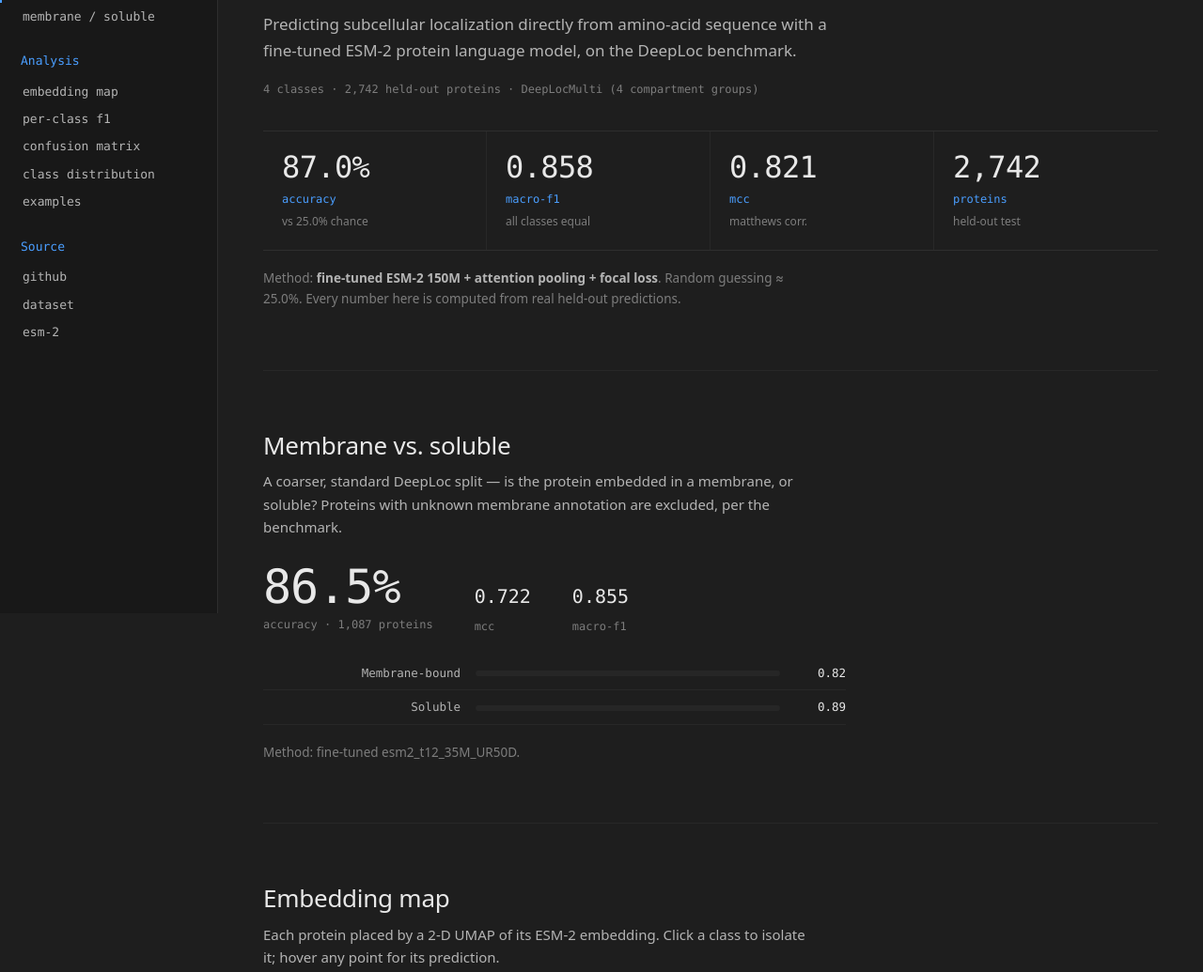
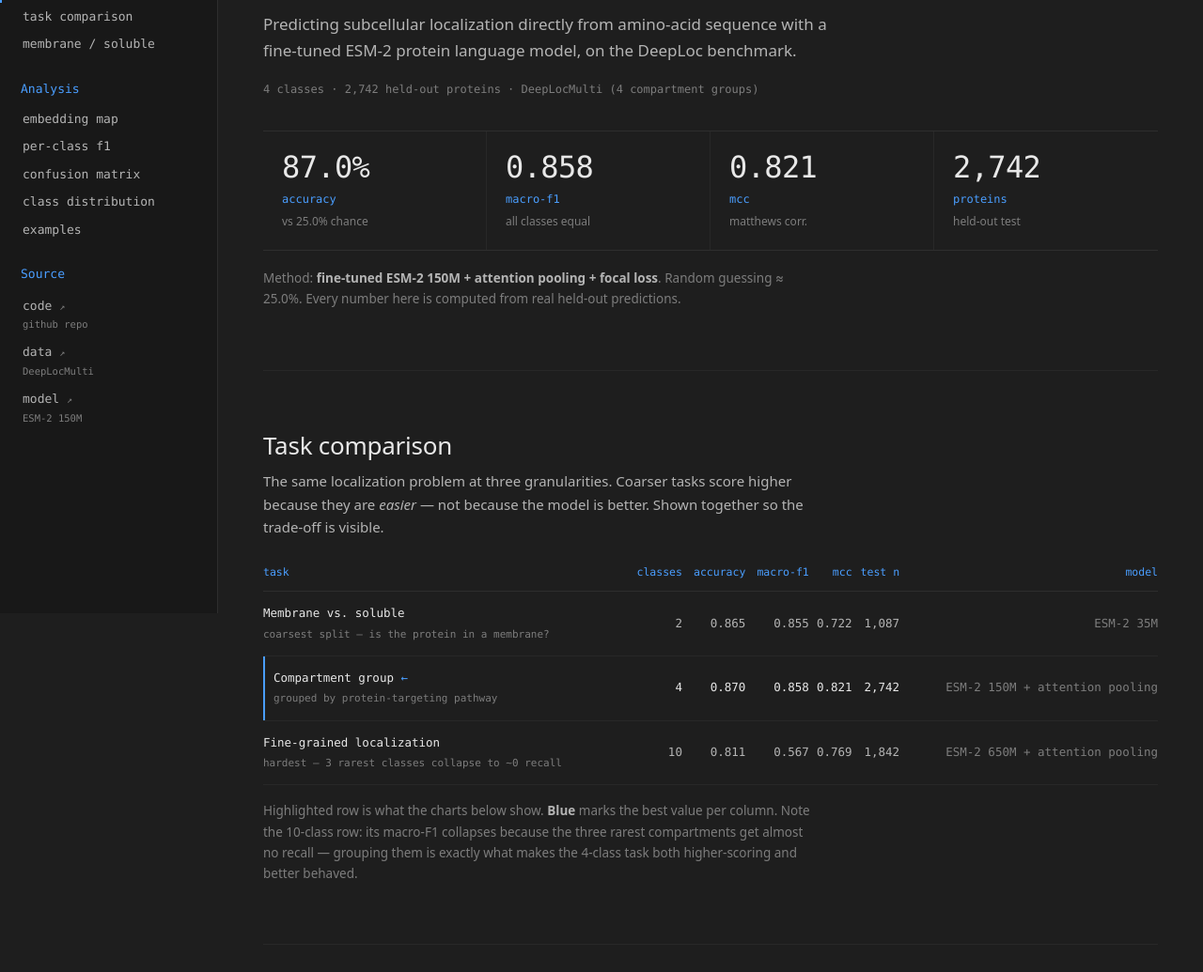
Before and after one commit to larachieppe/protein-function-classifier, a plain HTML site: page docs/index.html in a window 1280 px wide. Shown: the part 147-1182 px from the top of the page at 94% size. Drawn offline with Linux system fonts and the light colour scheme.

Commit message:
Add task-comparison table; fix confusion-matrix layout and Source links
- Comparison section shows all three tasks (2 / 4 / 10-class) side by side;
  the 10-class result was previously lost when 4-class results were deployed
- Confusion matrix: square cells, horizontal labels below 7 classes, no clipping
- Sidebar Source links now show their distinct destinations with external markers

Co-Authored-By: Claude Opus 4.8 <noreply@anthropic.com>

```diff
--- a/docs/index.html
+++ b/docs/index.html
@@ -49,6 +49,9 @@
   .sidebar a{display:block; padding:4px 22px; color:var(--ink-2); border-left:2px solid transparent}
   .sidebar a:hover{color:var(--ink); text-decoration:none}
   .sidebar a.on{color:var(--ink); border-left-color:var(--accent)}
+  .sidebar a.ext{padding-top:5px; padding-bottom:5px}
+  .sidebar a.ext .ar{color:var(--muted); font-size:10px}
+  .sidebar a.ext .d{display:block; color:var(--muted); font-size:10.5px; margin-top:1px}
 
   /* ── page head ── */
   .eyebrow{font-family:var(--mono); font-size:12px; color:var(--muted); margin-bottom:14px}
@@ -112,13 +115,31 @@
   .bar-row .val{color:var(--ink); text-align:right}
   @media(prefers-reduced-motion:reduce){.fill{transition:none}}
 
+  /* ── task comparison ── */
+  .cmp-scroll{overflow-x:auto}
+  table.cmp{border-collapse:collapse; width:100%; min-width:640px; font-family:var(--mono); font-size:12.5px}
+  table.cmp th{text-align:right; font-weight:400; color:var(--accent); font-size:11.5px;
+    padding:0 0 10px; border-bottom:1px solid var(--line)}
+  table.cmp th:first-child{text-align:left}
+  table.cmp td{padding:13px 0; border-bottom:1px solid var(--line-soft); text-align:right; color:var(--ink-2)}
+  table.cmp td:first-child{text-align:left}
+  table.cmp tr.cur td{color:var(--ink)}
+  table.cmp tr.cur td:first-child{box-shadow:inset 2px 0 0 var(--accent); padding-left:11px}
+  table.cmp .t{color:var(--ink)}
+  table.cmp .note{display:block; color:var(--muted); font-size:11px; margin-top:3px}
+  table.cmp .best{color:var(--accent)}
+
   /* ── confusion ── */
   .cm-scroll{overflow-x:auto}
-  table.cm{border-collapse:separate; border-spacing:2px; font-family:var(--mono)}
+  table.cm{border-collapse:separate; border-spacing:3px; font-family:var(--mono); table-layout:fixed}
   table.cm th{font-weight:400; font-size:11px; color:var(--muted)}
-  table.cm th.col{writing-mode:vertical-rl; transform:rotate(180deg); vertical-align:bottom; height:130px; padding:0 2px}
-  table.cm th.row{text-align:right; padding-right:10px; white-space:nowrap}
-  table.cm td{width:46px; height:40px; text-align:center; border-radius:3px; font-size:11px}
+  table.cm th.row{width:176px; text-align:right; padding-right:12px; line-height:1.3; overflow-wrap:anywhere}
+  table.cm th.col{width:64px; text-align:center; vertical-align:bottom; padding-bottom:9px; line-height:1.3;
+    overflow-wrap:anywhere}
+  /* rotate column labels only when there are too many to fit horizontally */
+  table.cm th.col.rot{writing-mode:vertical-rl; transform:rotate(180deg); height:160px;
+    padding:0 2px 0 0; white-space:nowrap; text-align:left}
+  table.cm td{width:64px; height:56px; text-align:center; border-radius:3px; font-size:12.5px}
   .cm-axis{font-family:var(--mono); font-size:11.5px; color:var(--muted); margin-top:10px}
 
   /* ── distribution ── */
@@ -163,6 +184,7 @@
     <div class="nav-group">
       <div class="nav-head">Results</div>
       <a href="#overview">overview</a>
+      <a href="#comparison">task comparison</a>
       <a href="#binary">membrane / soluble</a>
     </div>
     <div class="nav-group">
@@ -175,9 +197,12 @@
     </div>
     <div class="nav-group">
       <div class="nav-head">Source</div>
-      <a href="https://github.com/larachieppe/protein-function-classifier">github</a>
-      <a href="https://huggingface.co/datasets/AI4Protein/DeepLocMulti">dataset</a>
-      <a href="https://huggingface.co/facebook/esm2_t30_150M_UR50D">esm-2</a>
+      <a class="ext" href="https://github.com/larachieppe/protein-function-classifier" target="_blank" rel="noopener">
+        code <span class="ar">↗</span><span class="d">github repo</span></a>
+      <a class="ext" href="https://huggingface.co/datasets/AI4Protein/DeepLocMulti" target="_blank" rel="noopener">
+        data <span class="ar">↗</span><span class="d">DeepLocMulti</span></a>
+      <a class="ext" href="https://huggingface.co/facebook/esm2_t30_150M_UR50D" target="_blank" rel="noopener">
+        model <span class="ar">↗</span><span class="d">ESM-2 150M</span></a>
     </div>
   </aside>
 
@@ -193,6 +218,16 @@
     </header>
 
     <div class="rule"></div>
+
+    <section id="comparison" hidden>
+      <h2>Task comparison</h2>
+      <p class="sub">The same localization problem at three granularities. Coarser tasks score
+        higher because they are <em>easier</em> — not because the model is better. Shown together so
+        the trade-off is visible.</p>
+      <div class="cmp-scroll"><table class="cmp" id="cmp"></table></div>
+      <p class="caption" id="cmp-note" style="margin-top:16px"></p>
+      <div class="rule"></div>
+    </section>
 
     <section id="binary" hidden>
       <h2>Membrane vs. soluble</h2>
@@ -287,6 +322,25 @@
   document.getElementById('stats').innerHTML = stats.map(([k,v,s])=>
     `<div class="tile"><div class="v">${v}</div><div class="k">${k}</div><div class="sub">${s}</div></div>`).join('');
 
+  // ── task comparison ──
+  if(R.comparison && R.comparison.length){
+    const rows=[...R.comparison].sort((a,b)=>a.classes-b.classes);
+    const best=k=>Math.max(...rows.map(r=>r[k]));
+    const cell=(r,k,d=3)=> `<td class="${r[k]===best(k)?'best':''}">${r[k].toFixed(d)}</td>`;
+    document.getElementById('cmp').innerHTML =
+      `<tr><th>task</th><th>classes</th><th>accuracy</th><th>macro-f1</th><th>mcc</th><th>test n</th><th>model</th></tr>`+
+      rows.map(r=>`<tr class="${r.current?'cur':''}">
+        <td><span class="t">${r.task}</span>${r.current?' <span style="color:var(--accent)">←</span>':''}
+          <span class="note">${r.note}</span></td>
+        <td>${r.classes}</td>${cell(r,'accuracy')}${cell(r,'macro_f1')}${cell(r,'mcc')}
+        <td>${r.n_test.toLocaleString()}</td><td style="color:var(--muted)">${r.model}</td></tr>`).join('');
+    document.getElementById('cmp-note').innerHTML =
+      `Highlighted row is what the charts below show. <b style="color:var(--ink-2)">Blue</b> marks the best value per column. `+
+      `Note the 10-class row: its macro-F1 collapses because the three rarest compartments get almost no recall — `+
+      `grouping them is exactly what makes the 4-class task both higher-scoring and better behaved.`;
+    document.getElementById('comparison').hidden=false;
+  }
+
   // ── binary ──
   if(R.binary){
     const b=R.binary;
@@ -364,7 +418,8 @@
   const cm=R.confusion.normalized, cnt=R.confusion.counts;
   function ramp(v){ const a=[31,39,51], b=[74,158,255];
     return `rgb(${Math.round(a[0]+(b[0]-a[0])*v)},${Math.round(a[1]+(b[1]-a[1])*v)},${Math.round(a[2]+(b[2]-a[2])*v)})`; }
-  let html='<tr><th></th>'+C.map(c=>`<th class="col">${nice(c)}</th>`).join('')+'</tr>';
+  const rot = C.length > 6 ? ' rot' : '';   // horizontal labels read better at few classes
+  let html='<tr><th></th>'+C.map(c=>`<th class="col${rot}">${nice(c)}</th>`).join('')+'</tr>';
   cm.forEach((row,i)=>{ html+=`<tr><th class="row">${nice(C[i])}</th>`;
     row.forEach((v,j)=>{ html+=`<td style="background:${ramp(v)};color:${v>0.45?'#fff':'#8a8a8a'}"
       title="true ${nice(C[i])} → predicted ${nice(C[j])}: ${cnt[i][j]} (${pct(v)})">${v>=0.005?Math.round(v*100):''}</td>`; });
@@ -398,7 +453,7 @@
     es.forEach(en=>{ if(en.isIntersecting){ links.forEach(a=>a.classList.remove('on'));
       (byId[en.target.id]||{}).classList?.add('on'); } });
   },{rootMargin:'-10% 0px -75% 0px'});
-  ['overview','binary','embedding','perclass','confusion','distribution','examples']
+  ['overview','comparison','binary','embedding','perclass','confusion','distribution','examples']
     .forEach(id=>{ const el=document.getElementById(id); if(el) obs.observe(el); });
 
   requestAnimationFrame(()=>requestAnimationFrame(()=>{
```
Also changed, not shown: docs/results.js.
